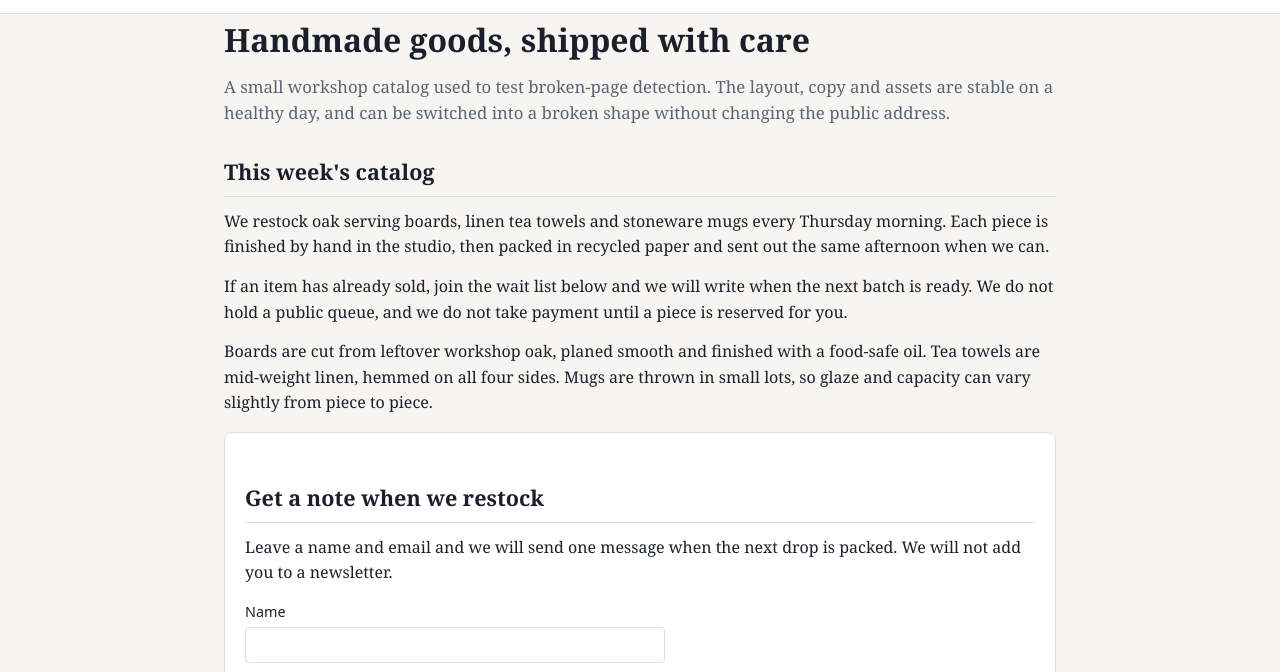
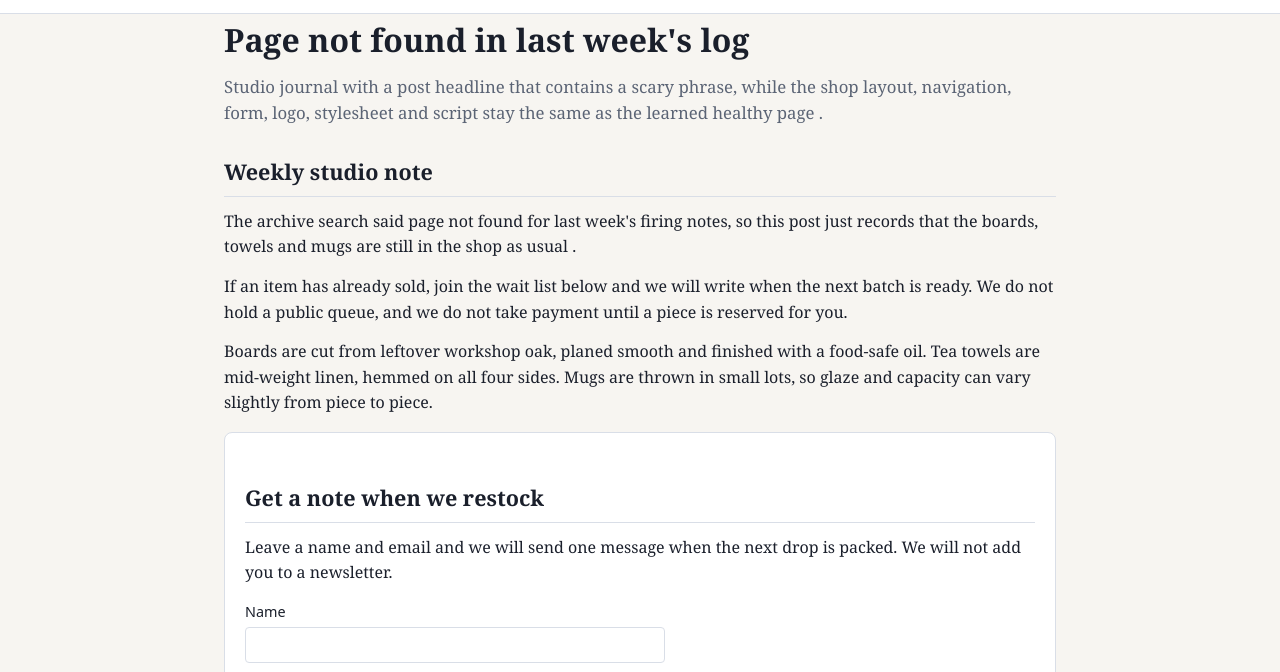
Before and after one commit to Pingara/Pingara.github.io, a plain HTML site: page index.html in a window 1280 px wide. Shown: the part 103-775 px from the top of the page. Drawn offline with Linux system fonts and the light colour scheme.

Commit message:
mode: blog-scary

```diff
--- a/index.html
+++ b/index.html
@@ -22,12 +22,12 @@
     </div>
   </header>
   <main class="wrap">
-    <h1 class="page-title">Handmade goods, shipped with care</h1>
-    <p class="lede">A small workshop catalog used to test broken-page detection. The layout, copy and assets are stable on a healthy day, and can be switched into a broken shape without changing the public address.</p>
+    <h1 class="page-title">Page not found in last week's log</h1>
+    <p class="lede">Studio journal with a post headline that contains a scary phrase, while the shop layout, navigation, form, logo, stylesheet and script stay the same as the learned healthy page                 .</p>
 
     <section id="catalog">
-      <h2>This week's catalog</h2>
-      <p>We restock oak serving boards, linen tea towels and stoneware mugs every Thursday morning. Each piece is finished by hand in the studio, then packed in recycled paper and sent out the same afternoon when we can.</p>
+      <h2>Weekly studio note </h2>
+      <p>The archive search said page not found for last week's firing notes, so this post just records that the boards, towels and mugs are still in the shop as usual                                                    .</p>
       <p>If an item has already sold, join the wait list below and we will write when the next batch is ready. We do not hold a public queue, and we do not take payment until a piece is reserved for you.</p>
       <p>Boards are cut from leftover workshop oak, planed smooth and finished with a food-safe oil. Tea towels are mid-weight linen, hemmed on all four sides. Mugs are thrown in small lots, so glaze and capacity can vary slightly from piece to piece.</p>
       <div class="card">
```
